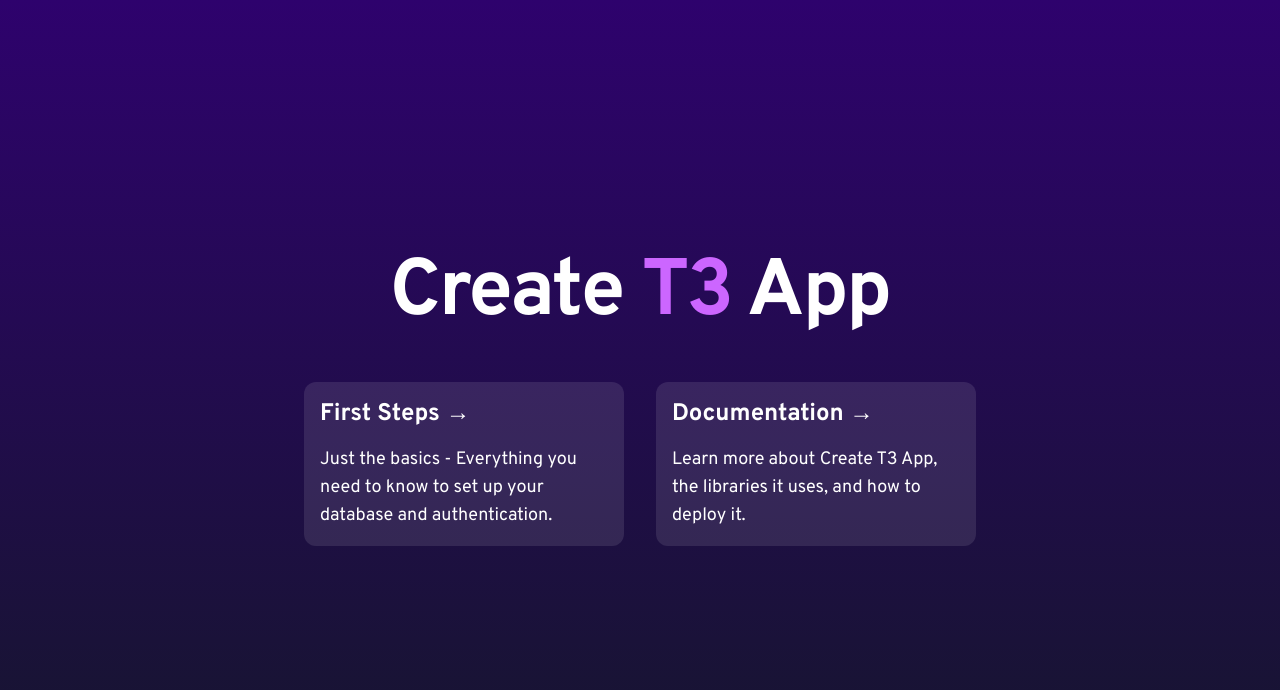
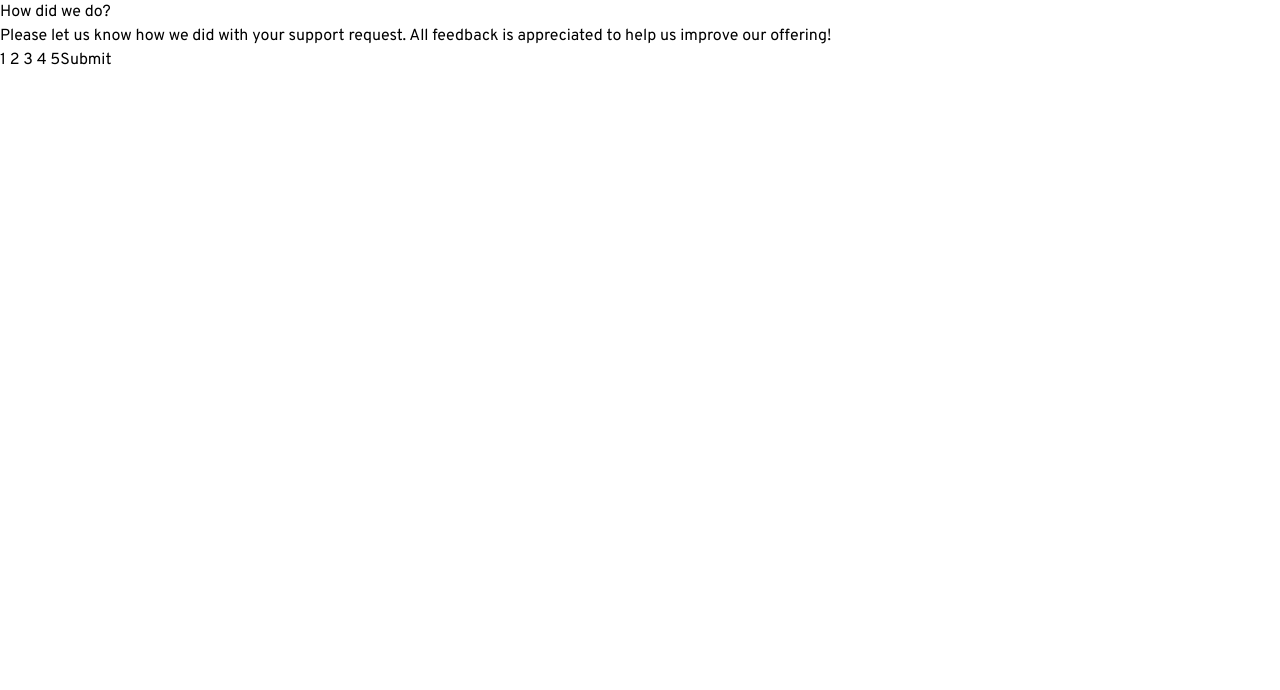
Before and after one commit to adarah/interactive-rating-component, a Next.js app: page / in a window 1280 px wide. Shown: the top 690 px of the page. Built offline with nearby package versions, Linux system fonts and the light colour scheme.

Commit message:
start rating card

```diff
--- a/src/pages/index.tsx
+++ b/src/pages/index.tsx
@@ -10,39 +10,30 @@
         <meta name="description" content="Generated by create-t3-app" />
         <link rel="icon" href="/favicon.ico" />
       </Head>
-      <main className="flex min-h-screen flex-col items-center justify-center bg-gradient-to-b from-[#2e026d] to-[#15162c]">
-        <div className="container flex flex-col items-center justify-center gap-12 px-4 py-16 ">
-          <h1 className="text-5xl font-extrabold tracking-tight text-white sm:text-[5rem]">
-            Create <span className="text-[hsl(280,100%,70%)]">T3</span> App
-          </h1>
-          <div className="grid grid-cols-1 gap-4 sm:grid-cols-2 md:gap-8">
-            <Link
-              className="flex max-w-xs flex-col gap-4 rounded-xl bg-white/10 p-4 text-white hover:bg-white/20"
-              href="https://create.t3.gg/en/usage/first-steps"
-              target="_blank"
-            >
-              <h3 className="text-2xl font-bold">First Steps →</h3>
-              <div className="text-lg">
-                Just the basics - Everything you need to know to set up your
-                database and authentication.
-              </div>
-            </Link>
-            <Link
-              className="flex max-w-xs flex-col gap-4 rounded-xl bg-white/10 p-4 text-white hover:bg-white/20"
-              href="https://create.t3.gg/en/introduction"
-              target="_blank"
-            >
-              <h3 className="text-2xl font-bold">Documentation →</h3>
-              <div className="text-lg">
-                Learn more about Create T3 App, the libraries it uses, and how
-                to deploy it.
-              </div>
-            </Link>
-          </div>
-        </div>
+      <main>
+        <section>
+          <RatingCard />
+        </section>
       </main>
     </>
   );
 };
 
 export default Home;
+
+
+const RatingCard = () => {
+  return (
+
+    <form>
+      <h1>How did we do?</h1>
+      <p>
+        Please let us know how we did with your support request. All feedback is appreciated
+        to help us improve our offering!
+      </p>
+
+      1 2 3 4 5
+      <input type="submit" value="Submit"/>
+    </form>
+  )
+}
```
